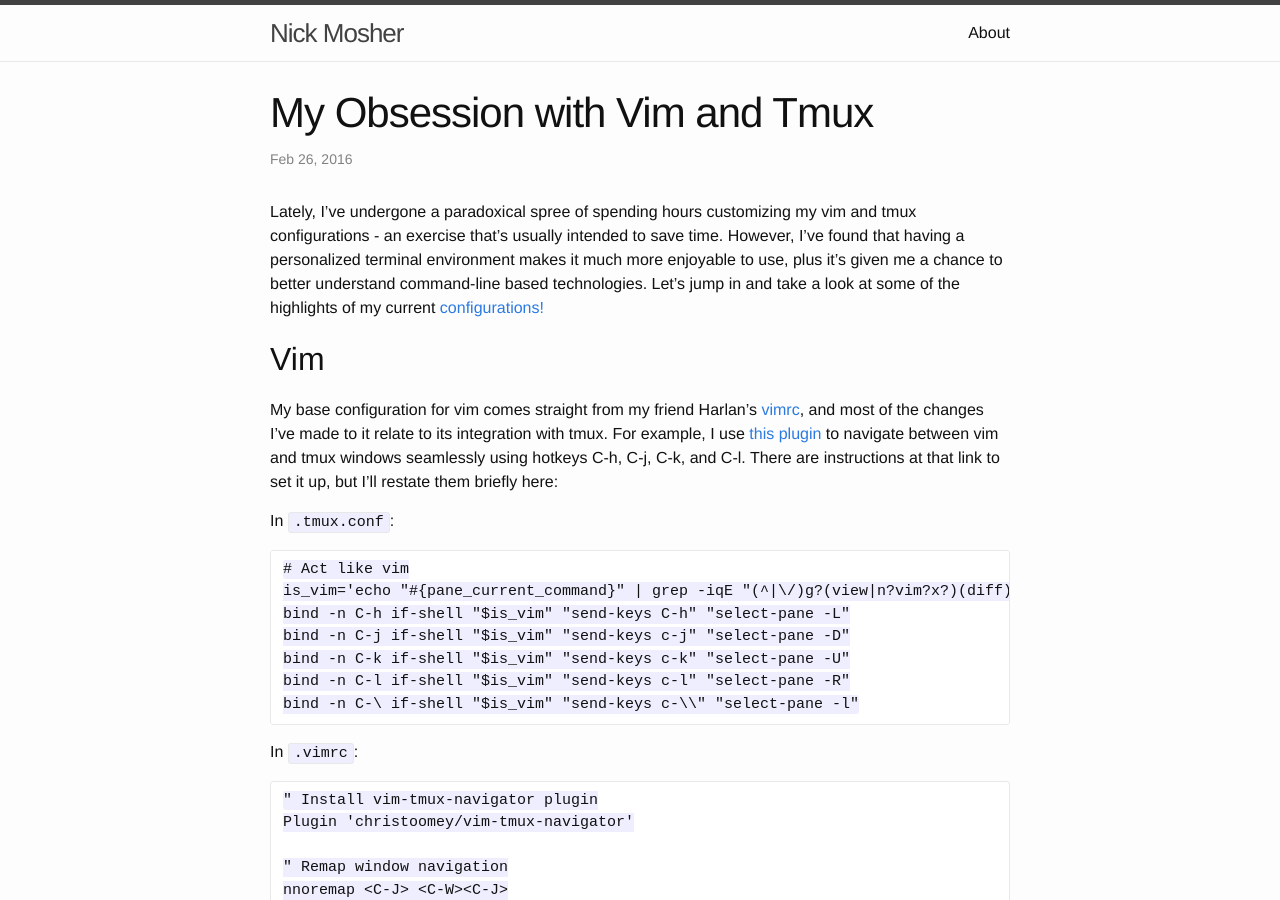
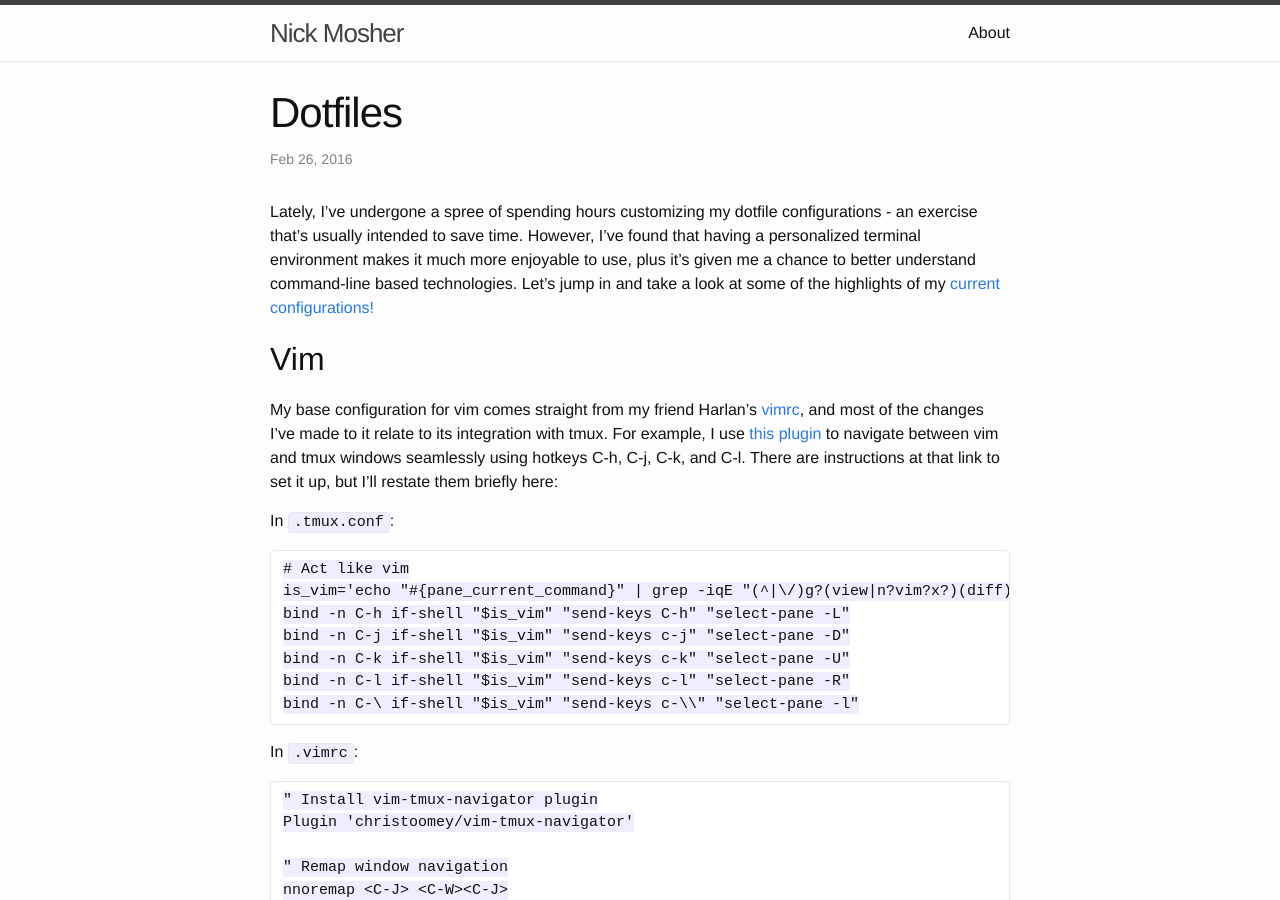
Before and after one commit to nicholastmosher/nicholastmosher.github.io, a Jekyll site: the page built from _posts/2016-02-21-dotfiles.markdown, in a window 1280 px wide and 900 px high. Built offline with Jekyll 4.4.1, drawn with Linux system fonts in a browser that asks for light colours.

Commit message:
Clean filenames and titles

````diff
--- a/_posts/2016-02-21-My-Obsession-with-Vim-and-Tmux.markdown
+++ b/_posts/2016-02-21-dotfiles.markdown
@@ -1,17 +1,17 @@
 ---
 layout: post
-title: "My Obsession with Vim and Tmux"
+title: "Dotfiles"
 date: 2016-02-26 20:00
 permalink: Dotfiles
 ---
 
-Lately, I've undergone a paradoxical spree of spending hours customizing my vim
-and tmux configurations - an exercise that's usually intended to save time.
+Lately, I've undergone a spree of spending hours customizing my dotfile
+configurations - an exercise that's usually intended to save time.
 However, I've found that having a personalized terminal environment makes it
 much more enjoyable to use, plus it's given me a chance to better understand
 command-line based technologies. Let's jump in and take a look at some of the
-highlights of my current
-[configurations!](https://github.com/nicholastmosher/dotfiles)
+highlights of my
+[current configurations!](https://github.com/nicholastmosher/dotfiles)
 
 ## Vim
 
@@ -93,12 +93,16 @@ machine at every login. Here's the quick version of how to set it up:
 
 In your shell's profile configuration (for example `~/.bash_profile`)
 
-	tmux attach; clear
+```
+tmux attach; clear
+```
 
 In your `~/.tmux.conf`:
 
-	# Place this at the end of the file
-	new-session
+```
+# Place this at the end of the file
+new-session
+```
 
 This works because whenever you launch a new shell session, your
 `.bash_profile` will run, which then executes `tmux attach` (note: the clear
@@ -120,7 +124,9 @@ safeguards that should back up any previous files that might already exist.
 Still, I'm not responsible if this breaks something of yours, and only do this
 if you trust me.
 
-	git clone https://github.com/nicholastmosher/dotfiles.git ~/.dotfiles; ~/.dotfiles/install.sh
+```
+git clone https://github.com/nicholastmosher/dotfiles.git ~/.dotfiles; ~/.dotfiles/install.sh
+```
 
 If it does happen to break things, shoot me an email and I might be able to
 help fix it. Happy hacking!
````
Also changed, not shown: _posts/2016-02-03-apple-ios-app-challenge.md (renamed from _posts/2016-02-03-Apple-iOS-App-Challenge.markdown, +1 -1 lines), _posts/2016-09-15-easycom.md (renamed from _posts/2016-09-15-Easycom-Major-Project.markdown, +1 -1 lines), _posts/2016-01-24-lets-start-with-kudos.md (renamed from _posts/2016-01-24-lets-start-with-kudos.markdown), _posts/2016-03-17-brickhack2.md (renamed from _posts/2016-03-17-Brickhack2.markdown).
